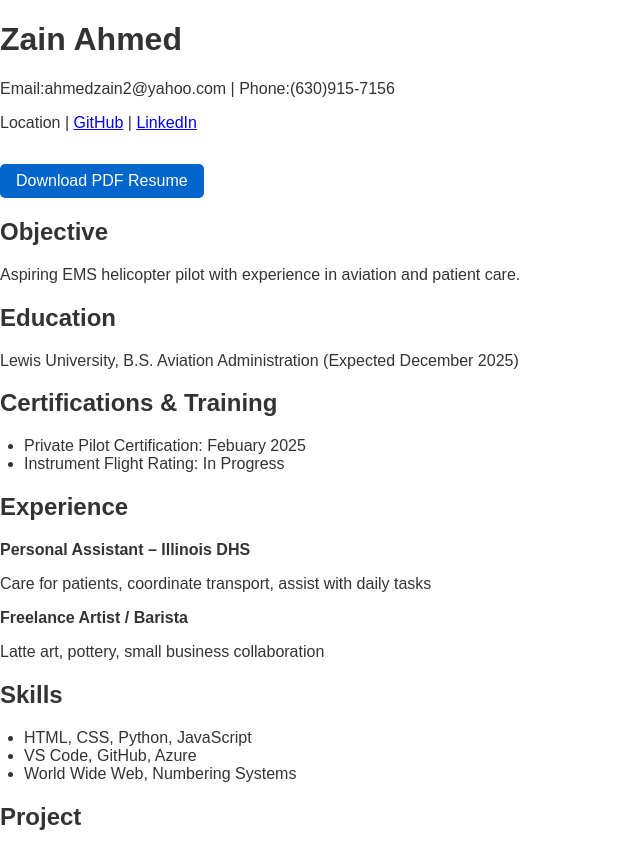
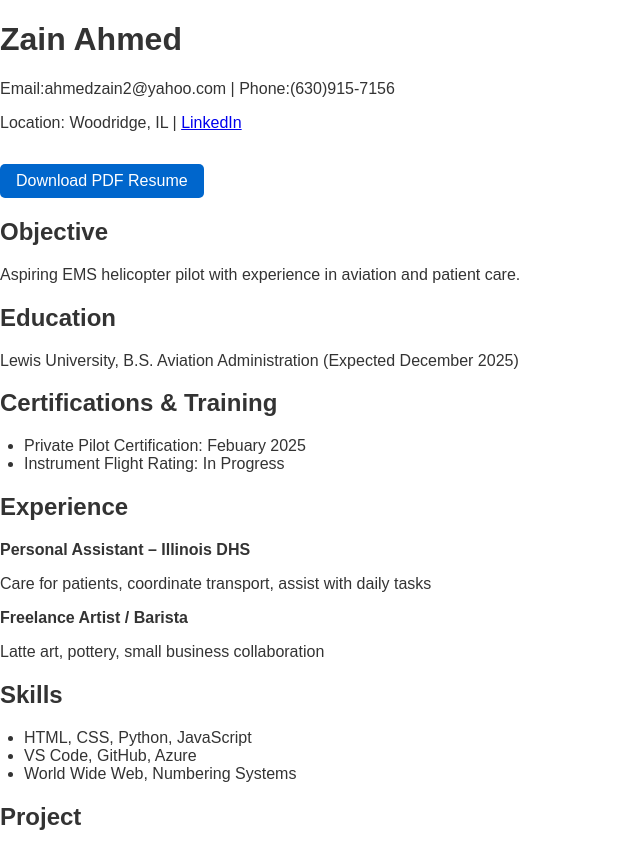
Before and after one commit to za1nahmed/web-resume, a plain HTML site: page index.html in a window 1280 px wide. Shown: the whole page, without its empty margins (0-640 px from the left). Drawn offline with Linux system fonts and the light colour scheme.

Commit message:
update file

```diff
--- a/index.html
+++ b/index.html
@@ -10,7 +10,7 @@
   <div class="resume">
     <h1>Zain Ahmed</h1>
     <p>Email:ahmedzain2@yahoo.com | Phone:(630)915-7156</p>
-    <p>Location | <a href="#">GitHub</a> | <a href="#">LinkedIn</a></p>
+    <p>Location: Woodridge, IL | <a href="https://www.linkedin.com/in/zain-ahmed-6b8777241/">LinkedIn</a></p>
     <p><a href="zainres.pdf" target="_blank" class="pdf-link">Download PDF Resume</a></p>
 
     <h2>Objective</h2>
```
